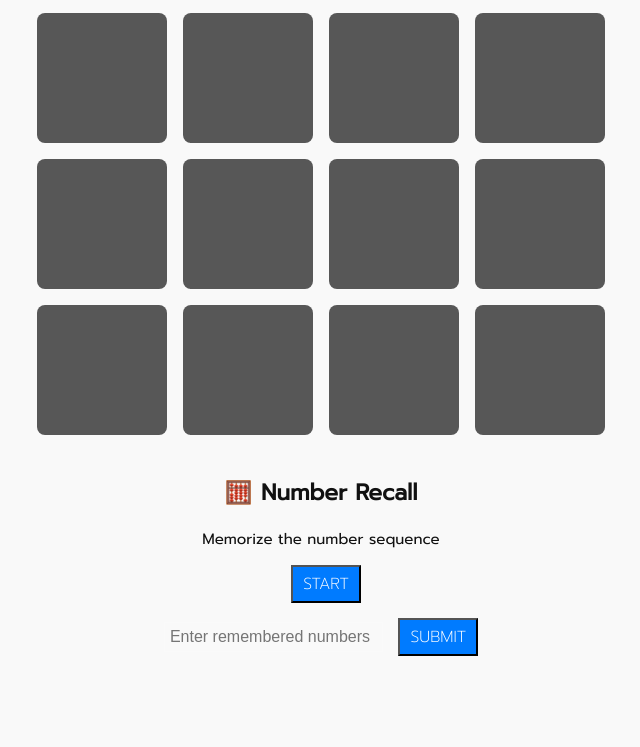
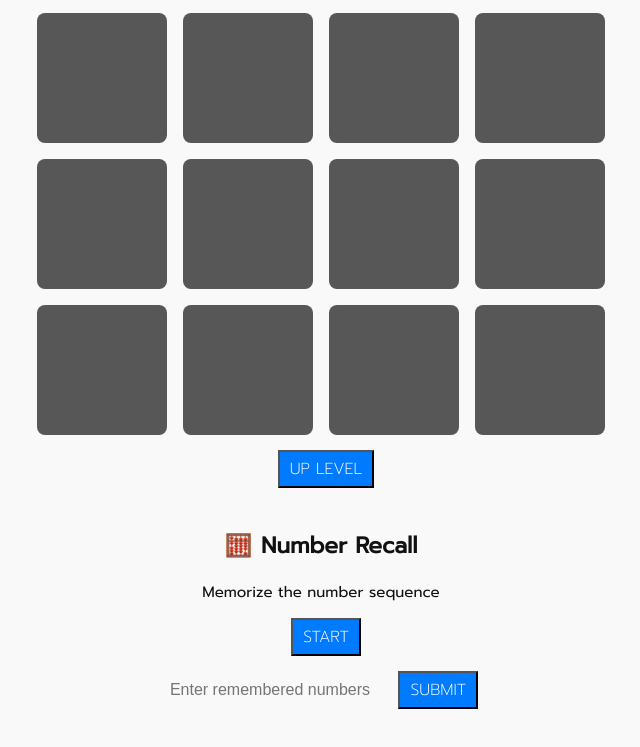
Before and after one commit to vasitphonphiankasikit-source/Game3in1, a plain HTML site: page index.html in a window 1280 px wide. Shown: the part 575-1322 px from the top of the page, without its empty margins (319-959 px from the left). Before the commit the page ends 1299 px from the top, so only its background shows below. Drawn offline with Linux system fonts and the light colour scheme.

Commit message:
Add button to up level in Memory Game section
Added a button to increase memory game difficulty.

```diff
--- a/index.html
+++ b/index.html
@@ -43,6 +43,7 @@
     <input type="number" id="guess" />
     <button onclick="checkGuess()">Guess!</button>
     <p id="result"></p>
+
   </section>
 
   <!-- Memory Game -->
@@ -51,6 +52,7 @@
     <p id="memory-instruction">Match the cards — Grid: <span id="memory-pairs">4×4</span></p>
     <div class="game-board"></div>
     <p id="memory-result"></p>
+    <button onclick="upLevelMemoryBoard()">Up Level</button>
   </section>
 
   <!-- Number Recall -->
```
